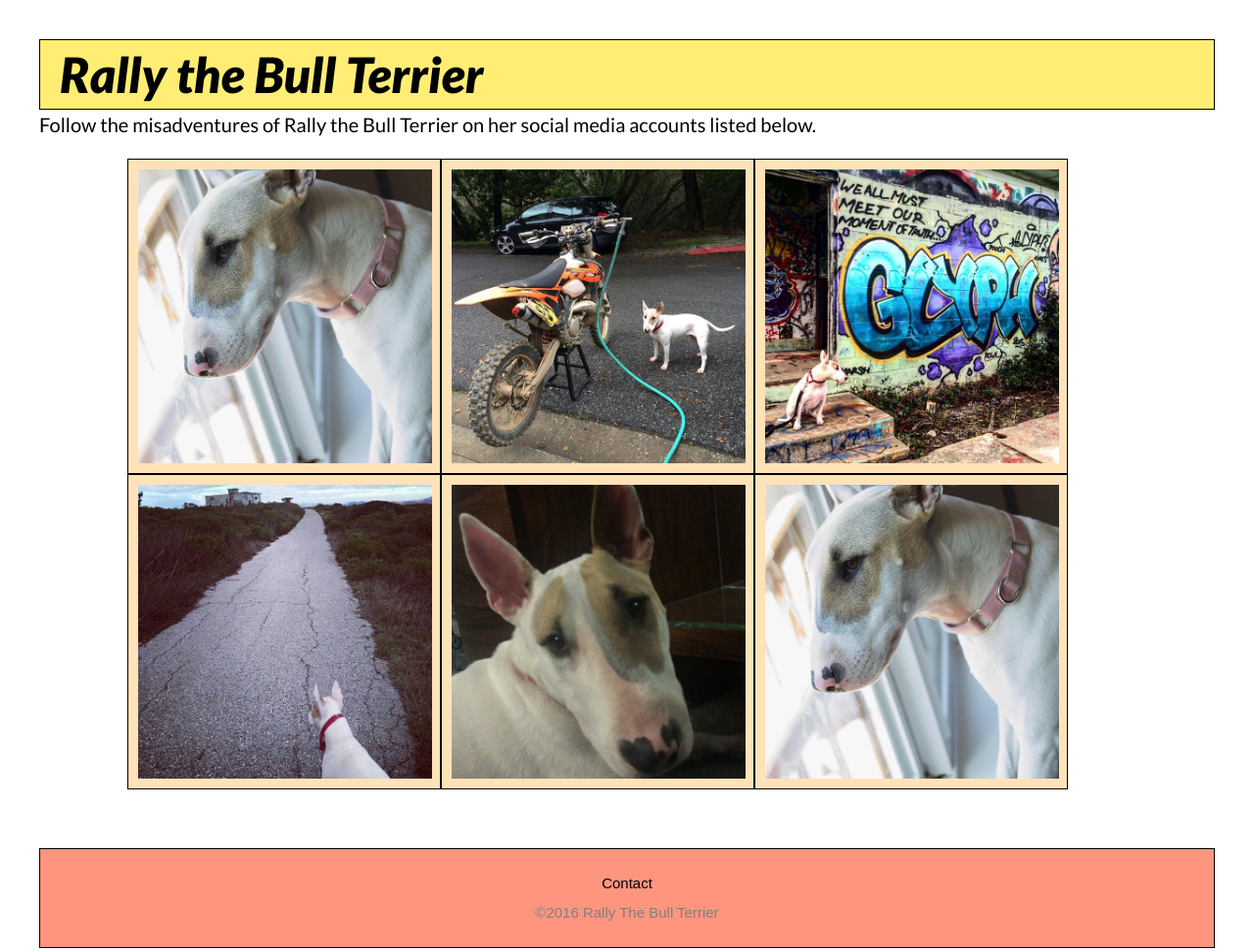
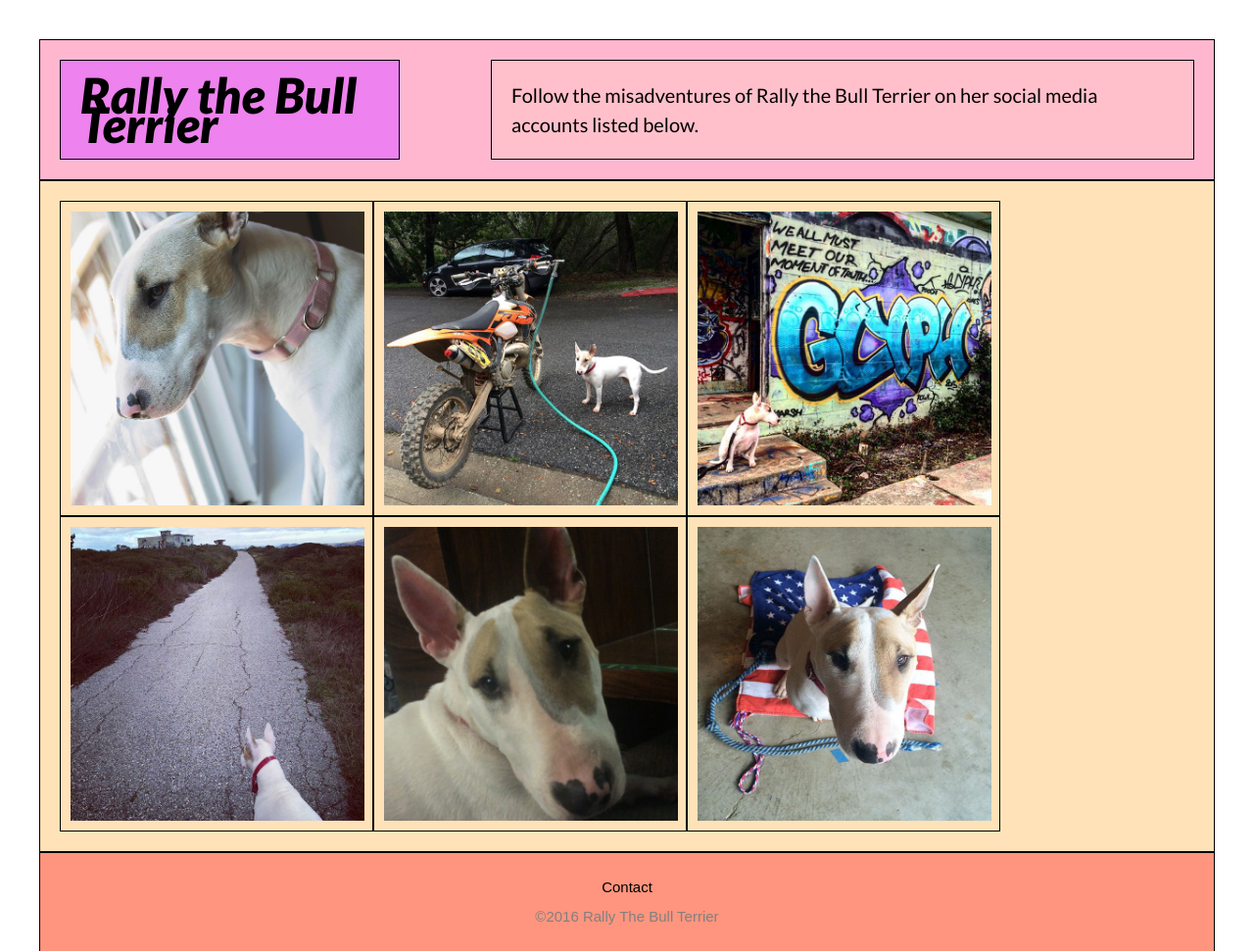
Before and after one commit to rachelle3r/rachelle3r.github.io, a plain HTML site: page unit_6/index.html in a window 1280 px wide. Shown: the top 971 px of the page at 98% size. Drawn offline with Linux system fonts and the light colour scheme.

Commit message:
syncing 6

```diff
--- a/unit_6/css/style.css
+++ b/unit_6/css/style.css
@@ -56,6 +56,7 @@ figcaption {
 
 figure:hover > figcaption{
 	display: block;
+	font-size: 2em;
 }
 
 footer 	{
@@ -79,9 +80,9 @@ footer 	{
 }
 
 #figure-wrap{
-	/*background:yellow;*/
-	width:1020px;
-	margin:20px auto 60px;
+	background-color: #FFE2B8;
+	border: 1px black solid;
+	padding: 20px;
 }
 
 a:link {
@@ -96,3 +97,25 @@ a:visited {
 a:hover {
 	color: #f00;
 }
+
+#two_column {
+	background-color: #FFB7CF;
+	border: 1px black solid;
+	padding: 20px;
+}
+
+#left {
+	background-color: violet;
+	border:1px black solid;
+	padding: 20px;
+	float: left;
+	width: 30%;
+}
+
+#right {
+	background-color: pink;
+	border: 1px black solid;
+	padding: 20px;
+	float: right;
+	width: 62%;
+}
--- a/unit_6/index.html
+++ b/unit_6/index.html
@@ -6,8 +6,10 @@
 	</head>
 
 	<body>
-			<h1>Rally the Bull Terrier</h1>
-			<p>Follow the misadventures of Rally the Bull Terrier on her social media accounts listed below.</p>
+		<section id="two_column" class="clearfix">
+			<h1 id="left">Rally the Bull Terrier</h1>
+			<p id="right">Follow the misadventures of Rally the Bull Terrier on her social media accounts listed below.</p>
+		</section>
 		<div class="clearfix" id="figure-wrap">
 			<figure>
 				<figcaption>
@@ -48,8 +50,9 @@
 				<figcaption>
 					<a href="#" target="_blank">About</a>
 				</figcaption>
-				<img src="images/Rally5.jpg" alt= "Bull Terrier looking out a window" height="300" width="300">
+				<img src="images/Rally7.jpg" alt= "Bull Terrier looking up, sitting on American Flag towel" height="300" width="300">
 			</figure>
+
 		</div>
 
 		<footer>
@@ -58,4 +61,5 @@
 		</footer>
 
 	</body>
+
 </html>
```
Also changed, not shown: unit_6/images/Rally7.jpg (added).
